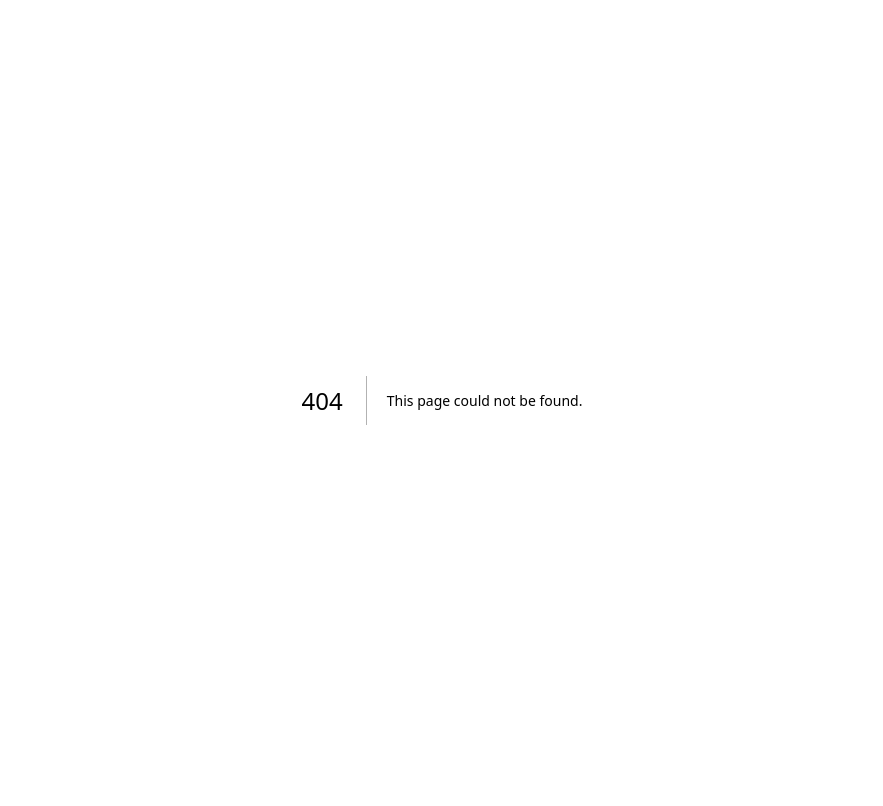
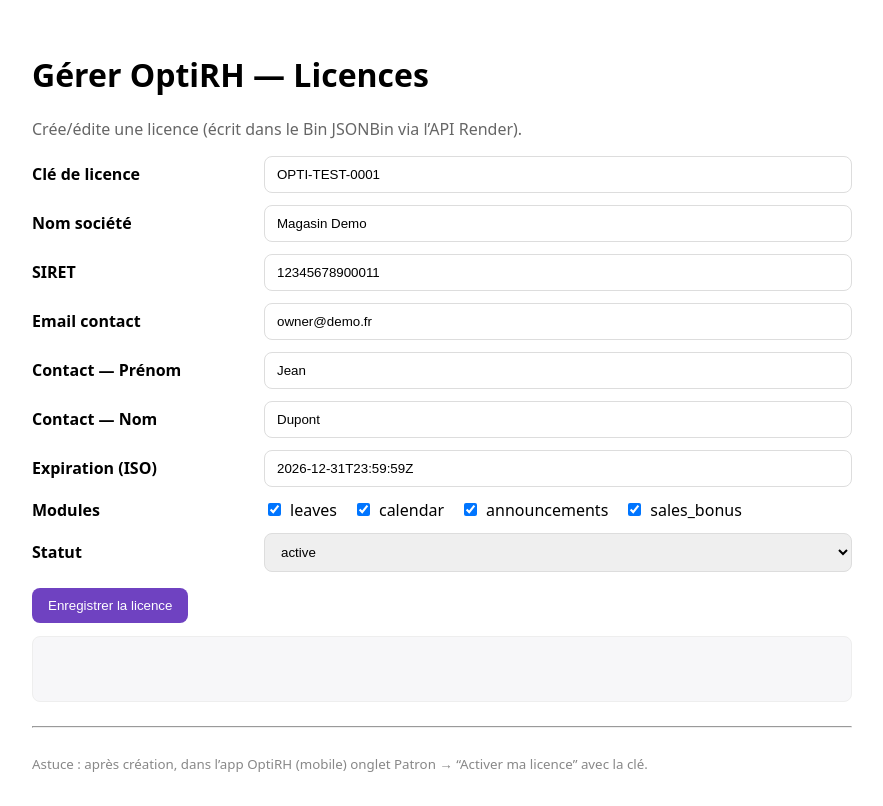
Before and after one commit to ronanlefevre01/OptiAdmin, a Next.js app: page /OptiRHAdmin in a window 1280 px wide. Before the commit this address had no page. Shown: the whole page, without its empty margins (198-1081 px from the left). Built offline with nearby package versions, Linux system fonts and the light colour scheme; no server answers.

Commit message:
OptiRHAdmin

```diff
--- a/src/App.tsx
+++ b/src/App.tsx
@@ -6,6 +6,7 @@
 
 const OptiComAdmin = lazy(() => import("./pages/OptiComAdmin"));
 const OptiMesureAdmin = lazy(() => import("./pages/OptiMesureAdmin"));
+const OptiRHAdmin   = lazy(() => import("./pages/OptiRHAdmin"));   // <— AJOUT
 
 function HomeRoute() {
   const nav = useNavigate();
@@ -14,6 +15,7 @@
       onSelect={(app) => {
         if (app === "OptiCOM") nav("/admin");
         else if (app === "OptiMesure") nav("/mesure");
+        else if (app === "OptiRH") nav("/optirh");                 // <— AJOUT
       }}
     />
   );
@@ -31,6 +33,7 @@
         <Route element={<RequireAdminAuth />}>
           <Route path="/admin" element={<OptiComAdmin />} />
           <Route path="/mesure" element={<OptiMesureAdmin />} />
+          <Route path="/optirh" element={<OptiRHAdmin />} />       {/* <— AJOUT */}
         </Route>
 
         <Route path="*" element={<Navigate to="/" replace />} />
--- /dev/null
+++ b/src/pages/OptiRHAdmin.tsx
@@ -0,0 +1,151 @@
+import React, { useState } from "react";
+
+// Lis l'URL de l'API depuis env (Vite ou CRA)
+const API_BASE =
+  (import.meta as any)?.env?.VITE_OPTIRH_API ||
+  (process.env as any)?.REACT_APP_OPTIRH_API ||
+  "";
+
+type Modules = {
+  leaves: boolean;
+  calendar: boolean;
+  announcements: boolean;
+  sales_bonus: boolean;
+};
+
+export default function OptiRHAdmin() {
+  const [licenceKey, setLicenceKey] = useState("OPTI-TEST-0001");
+  const [name, setName] = useState("Magasin Demo");
+  const [siret, setSiret] = useState("12345678900011");
+  const [contactEmail, setContactEmail] = useState("owner@demo.fr");
+  const [contactFirst, setContactFirst] = useState("Jean");
+  const [contactLast, setContactLast] = useState("Dupont");
+  const [expiresAt, setExpiresAt] = useState("2026-12-31T23:59:59Z");
+  const [modules, setModules] = useState<Modules>({
+    leaves: true,
+    calendar: true,
+    announcements: true,
+    sales_bonus: true,
+  });
+  const [status, setStatus] = useState<"active" | "suspended">("active");
+  const [out, setOut] = useState<string>("");
+
+  async function saveLicence() {
+    try {
+      if (!API_BASE) {
+        setOut("⚠️ API non configurée (VITE_OPTIRH_API / REACT_APP_OPTIRH_API).");
+        return;
+      }
+      setOut("Envoi…");
+      const body = {
+        licence_key: licenceKey.trim(),
+        company: {
+          name: name.trim(),
+          siret: siret.trim(),
+          contact_email: contactEmail.trim(),
+          contact_firstname: contactFirst.trim(),
+          contact_lastname: contactLast.trim(),
+        },
+        modules,
+        expires_at: expiresAt,
+        status,
+      };
+
+      const r = await fetch(`${API_BASE}/api/licences`, {
+        method: "POST",
+        headers: { "Content-Type": "application/json" },
+        body: JSON.stringify(body),
+      });
+      const j = await r.json().catch(() => ({}));
+      if (!r.ok) throw new Error(j?.error || "Erreur API");
+      setOut("✅ Licence créée/mise à jour.");
+    } catch (e: any) {
+      setOut("❌ " + e.message);
+    }
+  }
+
+  return (
+    <div style={styles.wrap}>
+      <h1>Gérer OptiRH — Licences</h1>
+      <p style={{ color: "#666" }}>
+        Crée/édite une licence (écrit dans le Bin JSONBin via l’API Render).
+      </p>
+
+      <div style={styles.grid}>
+        <label style={styles.label}>Clé de licence</label>
+        <input style={styles.input} value={licenceKey} onChange={(e) => setLicenceKey(e.target.value)} />
+
+        <label style={styles.label}>Nom société</label>
+        <input style={styles.input} value={name} onChange={(e) => setName(e.target.value)} />
+
+        <label style={styles.label}>SIRET</label>
+        <input style={styles.input} value={siret} onChange={(e) => setSiret(e.target.value)} />
+
+        <label style={styles.label}>Email contact</label>
+        <input style={styles.input} value={contactEmail} onChange={(e) => setContactEmail(e.target.value)} />
+
+        <label style={styles.label}>Contact — Prénom</label>
+        <input style={styles.input} value={contactFirst} onChange={(e) => setContactFirst(e.target.value)} />
+
+        <label style={styles.label}>Contact — Nom</label>
+        <input style={styles.input} value={contactLast} onChange={(e) => setContactLast(e.target.value)} />
+
+        <label style={styles.label}>Expiration (ISO)</label>
+        <input style={styles.input} value={expiresAt} onChange={(e) => setExpiresAt(e.target.value)} />
+
+        <label style={styles.label}>Modules</label>
+        <div style={{ display: "flex", gap: 16, alignItems: "center" }}>
+          {(["leaves","calendar","announcements","sales_bonus"] as (keyof Modules)[]).map((k) => (
+            <label key={k} style={{ display: "inline-flex", gap: 6, alignItems: "center" }}>
+              <input
+                type="checkbox"
+                checked={modules[k]}
+                onChange={(e) => setModules((m) => ({ ...m, [k]: e.target.checked }))}
+              />
+              {k}
+            </label>
+          ))}
+        </div>
+
+        <label style={styles.label}>Statut</label>
+        <select style={styles.input} value={status} onChange={(e) => setStatus(e.target.value as any)}>
+          <option value="active">active</option>
+          <option value="suspended">suspended</option>
+        </select>
+      </div>
+
+      <div style={{ display: "flex", gap: 12, marginTop: 16 }}>
+        <button style={styles.btnPrimary} onClick={saveLicence}>Enregistrer la licence</button>
+      </div>
+
+      <pre style={styles.out}>{out || " "}</pre>
+
+      <hr style={{ margin: "24px 0" }} />
+      <small style={{ color: "#888" }}>
+        Astuce : après création, dans l’app OptiRH (mobile) onglet Patron → “Activer ma licence” avec la clé.
+      </small>
+    </div>
+  );
+}
+
+const styles: Record<string, React.CSSProperties> = {
+  wrap: { padding: 24, maxWidth: 820, margin: "0 auto", fontFamily: "system-ui, sans-serif" },
+  grid: {
+    display: "grid",
+    gridTemplateColumns: "220px 1fr",
+    gap: 12,
+    alignItems: "center",
+    marginTop: 12,
+  },
+  label: { fontWeight: 600 },
+  input: { padding: "10px 12px", border: "1px solid #ddd", borderRadius: 8 },
+  btnPrimary: { padding: "10px 16px", borderRadius: 8, border: "none", background: "#6f42c1", color: "#fff", cursor: "pointer" },
+  out: {
+    background: "#f7f7f9",
+    border: "1px solid #eee",
+    borderRadius: 8,
+    padding: 12,
+    whiteSpace: "pre-wrap",
+    minHeight: 40,
+  },
+};
```
Also changed, not shown: src/HomePage.tsx (+25 -9 lines).
